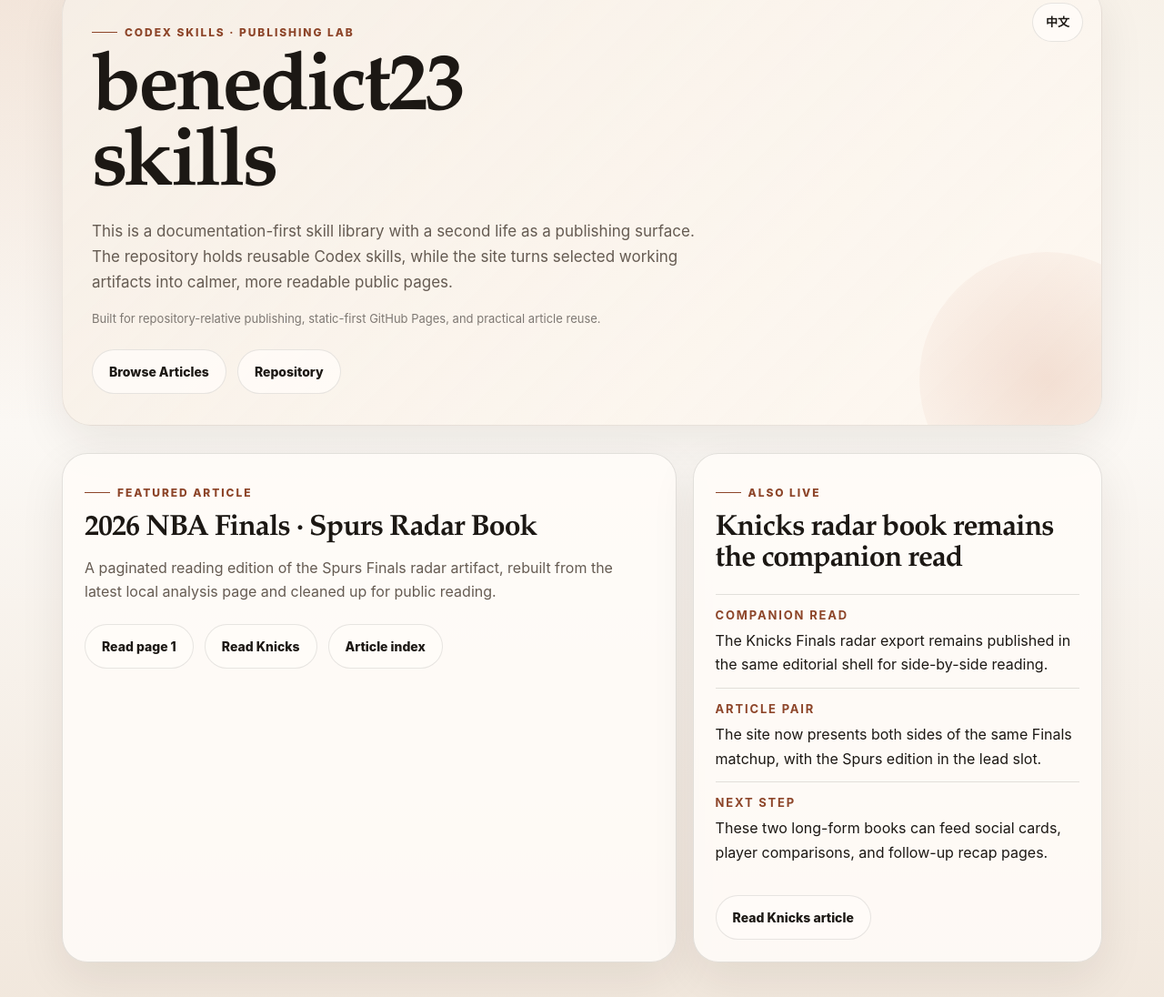
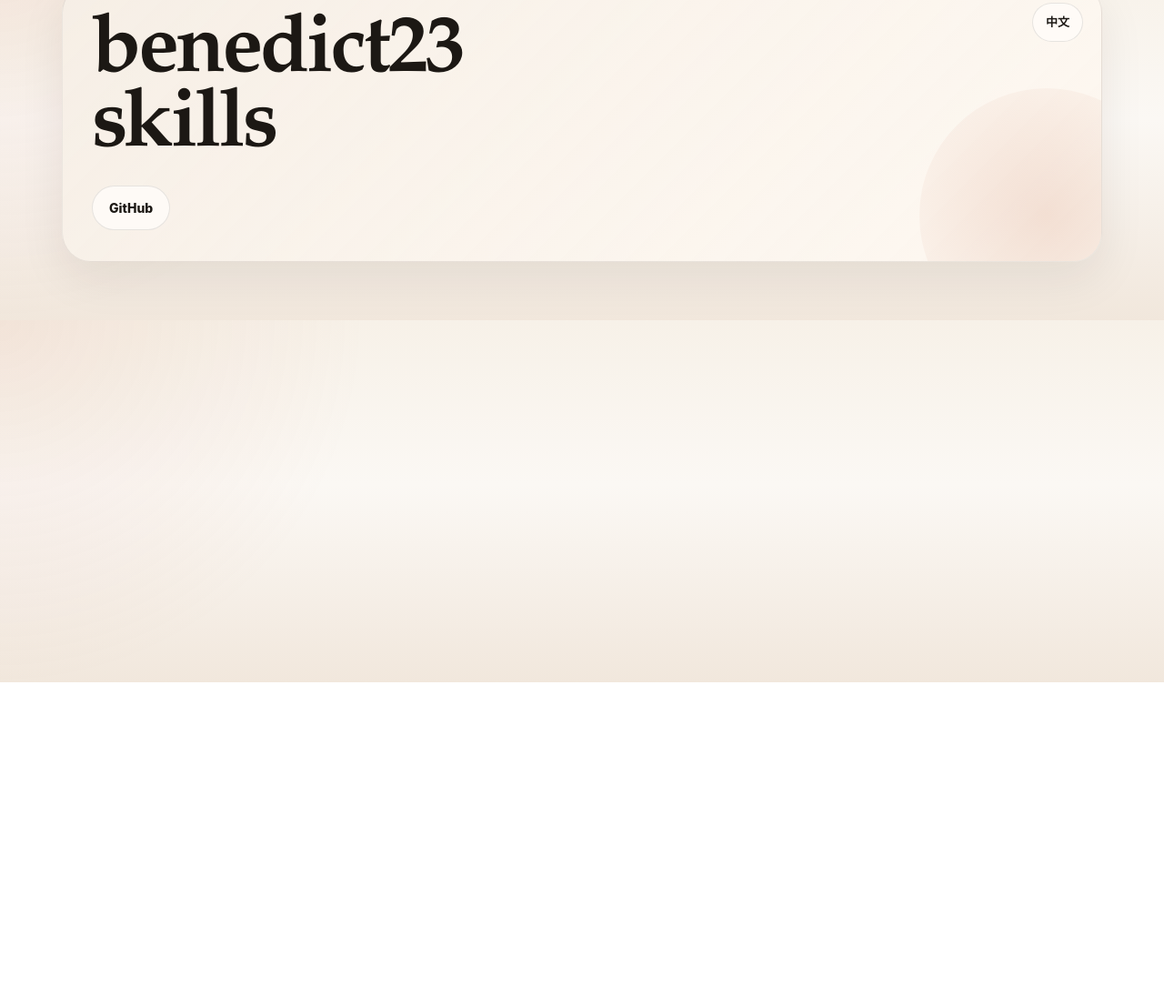
Before and after one commit to GioDio1002/benedict23-skills, a plain HTML site: page docs/index.html in a window 1280 px wide. Shown: the part 50-1146 px from the top of the page at 91% size. After the commit the page ends 800 px from the top, so only its background shows below. Drawn offline with Linux system fonts and the light colour scheme.

Commit message:
Simplify English home page

```diff
--- a/docs/index.html
+++ b/docs/index.html
@@ -10,49 +10,9 @@
   <main class="page">
     <section class="hero">
   <div class="lang-switch"><a class="button" href="./zh/index.html">中文</a></div>
-      <div class="eyebrow">Codex Skills · Publishing Lab</div>
       <h1>benedict23 skills</h1>
-      <p>This is a documentation-first skill library with a second life as a publishing surface. The repository holds reusable Codex skills, while the site turns selected working artifacts into calmer, more readable public pages.</p>
-      <div class="meta">Built for repository-relative publishing, static-first GitHub Pages, and practical article reuse.</div>
       <div class="nav">
-        <a href="./articles/index.html">Browse Articles</a>
-        <a href="https://github.com/GioDio1002/benedict23-skills">Repository</a>
-      </div>
-    </section>
-
-    <section class="section">
-      <div class="feature-grid">
-        <article class="feature-panel">
-          <div class="eyebrow">Featured Article</div>
-          <h3>2026 NBA Finals · Spurs Radar Book</h3>
-          <p>A paginated reading edition of the Spurs Finals radar artifact, rebuilt from the latest local analysis page and cleaned up for public reading.</p>
-          <div class="nav">
-            <a href="./articles/2026-nba-finals-spurs-radars/page-1.html">Read page 1</a>
-            <a href="./articles/2026-nba-finals-knicks-radars/page-1.html">Read Knicks</a>
-            <a href="./articles/index.html">Article index</a>
-          </div>
-        </article>
-        <aside class="sidebar-panel">
-          <div class="eyebrow">Also Live</div>
-          <h3>Knicks radar book remains the companion read</h3>
-          <div class="kicker-list">
-            <div class="kicker">
-              <strong>Companion read</strong>
-              <span>The Knicks Finals radar export remains published in the same editorial shell for side-by-side reading.</span>
-            </div>
-            <div class="kicker">
-              <strong>Article pair</strong>
-              <span>The site now presents both sides of the same Finals matchup, with the Spurs edition in the lead slot.</span>
-            </div>
-            <div class="kicker">
-              <strong>Next step</strong>
-              <span>These two long-form books can feed social cards, player comparisons, and follow-up recap pages.</span>
-            </div>
-            <div class="nav">
-              <a href="./articles/2026-nba-finals-knicks-radars/page-1.html">Read Knicks article</a>
-            </div>
-          </div>
-        </aside>
+        <a href="https://github.com/GioDio1002/benedict23-skills">GitHub</a>
       </div>
     </section>
   </main>
```
